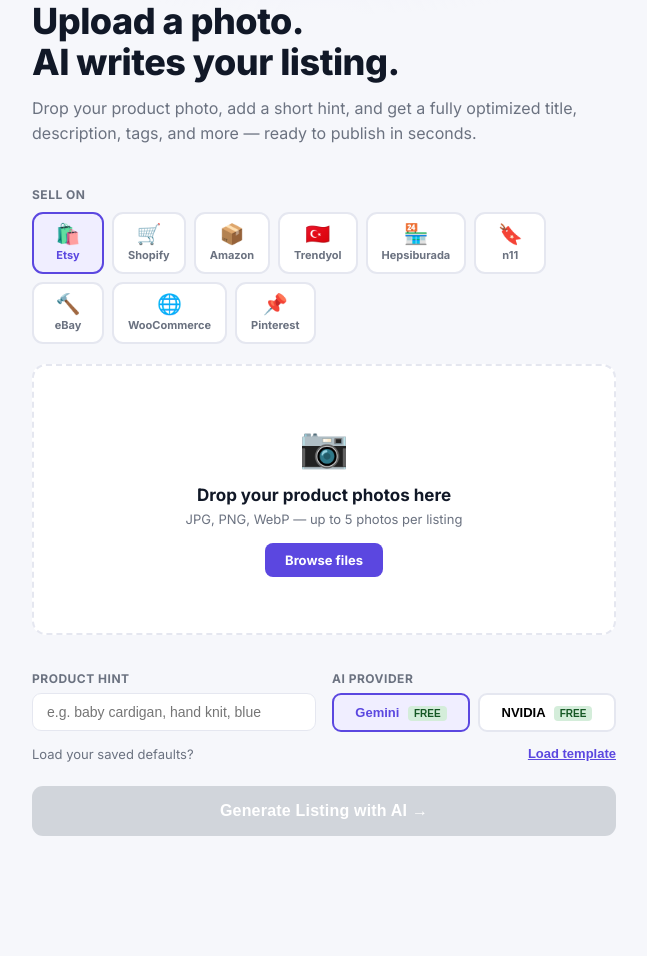
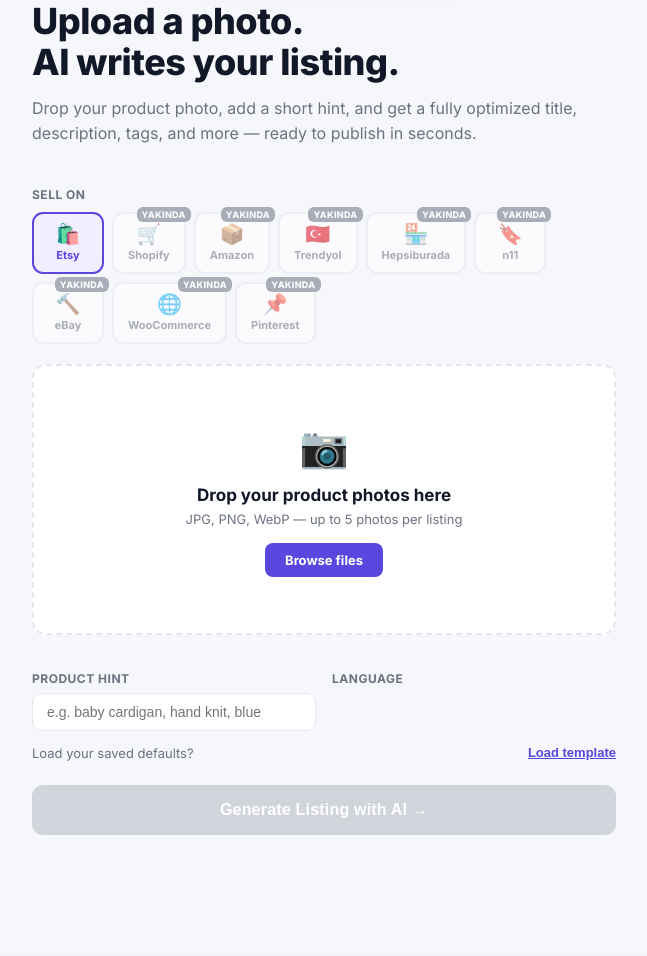
Before and after one commit to theBCA/easylisting, a Flask app: template templates/index.html in a window 1280 px wide. Shown: the part 205-1161 px from the top of the page, without its empty margins (316-963 px from the left). After the commit the page ends 1040 px from the top, so only its background shows below. Run offline with Flask 3, Linux system fonts and the light colour scheme; the template is opened without the code that fills it, so the values that code supplies are empty; some libraries are stand-ins or nearby versions.

Commit message:
fix CSP inline handlers, coming-soon platforms, remove AI selector
- Convert all inline event handlers to addEventListener (CSP fix)
- Mark non-Etsy platforms as coming soon (Yakında)
- Remove AI provider selector, hardcode Gemini

```diff
--- a/templates/index.html
+++ b/templates/index.html
@@ -144,6 +144,9 @@ textarea.field-input { resize: vertical; min-height: 120px; line-height: 1.6; }
 .platform-card { display: flex; flex-direction: column; align-items: center; gap: 4px; padding: 10px 14px; border: 2px solid var(--border); border-radius: 11px; background: white; cursor: pointer; transition: all .15s; min-width: 72px; position: relative; }
 .platform-card:hover { border-color: #B0A8F5; }
 .platform-card.active { border-color: var(--primary); background: #F0EEFF; }
+.platform-card.coming-soon { cursor: not-allowed; opacity: .55; }
+.platform-card.coming-soon:hover { border-color: var(--border); }
+.coming-soon-badge { position: absolute; top: -7px; right: -7px; font-size: 9px; font-weight: 800; background: #6B7280; color: white; border-radius: 6px; padding: 2px 5px; letter-spacing: .3px; text-transform: uppercase; }
 .platform-icon { font-size: 20px; line-height: 1; }
 .platform-name { font-size: 11px; font-weight: 700; color: var(--muted); white-space: nowrap; }
 .platform-card.active .platform-name { color: var(--primary); }
@@ -255,39 +258,47 @@ textarea.plt-input { resize: vertical; min-height: 110px; line-height: 1.6; }
     <div class="platform-row">
       <div class="platform-row-label" data-i18n="label_platform">Sell on</div>
       <div class="platform-grid">
-        <div class="platform-card active" data-platform="etsy" onclick="selectPlatform('etsy',this)">
+        <div class="platform-card active" data-platform="etsy">
           <span class="platform-icon">🛍️</span>
           <span class="platform-name">Etsy</span>
         </div>
-        <div class="platform-card" data-platform="shopify" onclick="selectPlatform('shopify',this)">
+        <div class="platform-card coming-soon" data-platform="shopify">
+          <span class="coming-soon-badge">Yakında</span>
           <span class="platform-icon">🛒</span>
           <span class="platform-name">Shopify</span>
         </div>
-        <div class="platform-card" data-platform="amazon" onclick="selectPlatform('amazon',this)">
+        <div class="platform-card coming-soon" data-platform="amazon">
+          <span class="coming-soon-badge">Yakında</span>
           <span class="platform-icon">📦</span>
           <span class="platform-name">Amazon</span>
         </div>
-        <div class="platform-card" data-platform="trendyol" onclick="selectPlatform('trendyol',this)">
+        <div class="platform-card coming-soon" data-platform="trendyol">
+          <span class="coming-soon-badge">Yakında</span>
           <span class="platform-icon">🇹🇷</span>
           <span class="platform-name">Trendyol</span>
         </div>
-        <div class="platform-card" data-platform="hepsiburada" onclick="selectPlatform('hepsiburada',this)">
+        <div class="platform-card coming-soon" data-platform="hepsiburada">
+          <span class="coming-soon-badge">Yakında</span>
           <span class="platform-icon">🏪</span>
           <span class="platform-name">Hepsiburada</span>
         </div>
-        <div class="platform-card" data-platform="n11" onclick="selectPlatform('n11',this)">
+        <div class="platform-card coming-soon" data-platform="n11">
+          <span class="coming-soon-badge">Yakında</span>
           <span class="platform-icon">🔖</span>
           <span class="platform-name">n11</span>
         </div>
-        <div class="platform-card" data-platform="ebay" onclick="selectPlatform('ebay',this)">
+        <div class="platform-card coming-soon" data-platform="ebay">
+          <span class="coming-soon-badge">Yakında</span>
           <span class="platform-icon">🔨</span>
           <span class="platform-name">eBay</span>
         </div>
-        <div class="platform-card" data-platform="woocommerce" onclick="selectPlatform('woocommerce',this)">
+        <div class="platform-card coming-soon" data-platform="woocommerce">
+          <span class="coming-soon-badge">Yakında</span>
           <span class="platform-icon">🌐</span>
           <span class="platform-name">WooCommerce</span>
         </div>
-        <div class="platform-card" data-platform="pinterest" onclick="selectPlatform('pinterest',this)">
+        <div class="platform-card coming-soon" data-platform="pinterest">
+          <span class="coming-soon-badge">Yakında</span>
           <span class="platform-icon">📌</span>
           <span class="platform-name">Pinterest</span>
         </div>
@@ -309,37 +320,16 @@ textarea.plt-input { resize: vertical; min-height: 110px; line-height: 1.6; }
         <input type="text" id="hintInput" data-i18n-placeholder="hint_placeholder" placeholder="e.g. baby cardigan, hand knit, blue">
       </div>
       <div class="field-group">
-        <label data-i18n="label_provider">AI Provider</label>
-        <div class="provider-toggle">
-          <button class="provider-btn active" data-provider="gemini" onclick="selectProvider('gemini',this)">
-            Gemini <span class="provider-badge badge-free">FREE</span>
-          </button>
-          <button class="provider-btn" data-provider="nvidia" onclick="selectProvider('nvidia',this)">
-            NVIDIA <span class="provider-badge badge-free">FREE</span>
-          </button>
-        </div>
-        <div id="nvidia-model-wrap" style="display:none;margin-top:10px;">
-          <div style="font-size:11px;font-weight:700;color:var(--muted);text-transform:uppercase;letter-spacing:.5px;margin-bottom:7px;">NVIDIA Model</div>
-          <div style="display:flex;gap:8px;">
-            <label style="flex:1;display:flex;align-items:center;gap:7px;padding:9px 12px;border:2px solid var(--border);border-radius:9px;cursor:pointer;font-size:13px;font-weight:600;" id="model-llama-label">
-              <input type="radio" name="nvidia_model" value="llama-90b" checked onchange="updateModelLabel()" style="accent-color:var(--primary)">
-              Llama 3.2 90B
-            </label>
-            <label style="flex:1;display:flex;align-items:center;gap:7px;padding:9px 12px;border:2px solid var(--border);border-radius:9px;cursor:pointer;font-size:13px;font-weight:600;" id="model-phi-label">
-              <input type="radio" name="nvidia_model" value="phi-3.5" onchange="updateModelLabel()" style="accent-color:var(--primary)">
-              Phi-3.5 Vision
-            </label>
-          </div>
-        </div>
+        <label data-i18n="label_lang">Language</label>
       </div>
     </div>
 
     <div class="template-row">
       <span style="color:var(--muted);font-size:13px;" data-i18n="template_hint">Load your saved defaults?</span>
-      <button class="btn-text" onclick="loadTemplate()" data-i18n="template_load">Load template</button>
+      <button class="btn-text" id="loadTemplateBtn" data-i18n="template_load">Load template</button>
     </div>
 
-    <button class="btn-generate" id="generateBtn" onclick="startGenerate()" disabled data-i18n="btn_generate">
+    <button class="btn-generate" id="generateBtn" disabled data-i18n="btn_generate">
       Generate Listing with AI →
     </button>
   </div>
@@ -686,6 +676,7 @@ document.addEventListener('DOMContentLoaded', () => {
 
 // ── State ──────────────────────────────────────────────────────────────────
 let selectedFiles = [], selectedProvider = 'gemini', aiData = {}, selectedPlatform = 'etsy';
+const PROVIDER = 'gemini';
 
 // ── Platform config ────────────────────────────────────────────────────────
 const PLATFORM_META = {
@@ -1062,7 +1053,7 @@ async function startGenerate() {
   const fd = new FormData();
   selectedFiles.forEach(f => fd.append('images', f));
   fd.append('hint',     document.getElementById('hintInput').value);
-  fd.append('provider', selectedProvider);
+  fd.append('provider', PROVIDER);
   fd.append('lang',     currentLang);
   fd.append('platform', selectedPlatform);
   const nvidiaModel = document.querySelector('input[name="nvidia_model"]:checked');
@@ -1383,6 +1374,85 @@ function showToast(msg, type='') {
   t.textContent = msg; t.className = 'toast show ' + type;
   setTimeout(() => t.className = 'toast', 3500);
 }
+
+// ── Event listeners (replacing inline handlers) ────────────────────────────
+document.addEventListener('DOMContentLoaded', () => {
+  // Lang buttons
+  document.querySelectorAll('.lang-btn').forEach(btn =>
+    btn.addEventListener('click', () => setLang(btn.dataset.lang)));
+
+  // Platform cards
+  document.querySelectorAll('.platform-card').forEach(card => {
+    if (card.classList.contains('coming-soon')) return;
+    card.addEventListener('click', () => selectPlatform(card.dataset.platform, card));
+  });
+
+  // Provider buttons
+  document.querySelectorAll('.provider-btn').forEach(btn =>
+    btn.addEventListener('click', () => selectProvider(btn.dataset.provider, btn)));
+
+  // NVIDIA model radio buttons
+  document.querySelectorAll('input[name="nvidia_model"]').forEach(radio =>
+    radio.addEventListener('change', () => updateModelLabel()));
+
+  // Load template button
+  document.getElementById('loadTemplateBtn')?.addEventListener('click', () => loadTemplate());
+
+  // Generate button
+  document.getElementById('generateBtn')?.addEventListener('click', () => startGenerate());
+
+  // Translate buttons
+  document.getElementById('translateEnBtn')?.addEventListener('click', () => translateTo('en'));
+  document.getElementById('translateDeBtn')?.addEventListener('click', () => translateTo('de'));
+  document.getElementById('translateTrBtn')?.addEventListener('click', () => translateTo('tr'));
+
+  // Review back button
+  document.getElementById('reviewBackBtn')?.addEventListener('click', () => goBack());
+
+  // Platform review back button
+  document.getElementById('pltBackBtn')?.addEventListener('click', () => goBack());
+
+  // Export all text button
+  document.getElementById('exportAllBtn')?.addEventListener('click', () => exportAllText());
+
+  // Title char count
+  document.getElementById('r-title')?.addEventListener('input', function() {
+    updateCharCount(this, 'title-count', 140);
+  });
+
+  // Chip wrap click-to-focus
+  document.getElementById('tags-wrap')?.addEventListener('click', () => focusChipInput('tag-input'));
+  document.getElementById('materials-wrap')?.addEventListener('click', () => focusChipInput('material-input'));
+  document.getElementById('colors-wrap')?.addEventListener('click', () => focusChipInput('color-input'));
+  document.getElementById('sizes-wrap')?.addEventListener('click', () => focusChipInput('size-input'));
+
+  // Chip input keydown
+  document.getElementById('tag-input')?.addEventListener('keydown', e =>
+    chipKeydown(e, 'tags-wrap', 'tag-input', 13, 'tag-count-label'));
+  document.getElementById('material-input')?.addEventListener('keydown', e =>
+    chipKeydown(e, 'materials-wrap', 'material-input', 13, null));
+  document.getElementById('color-input')?.addEventListener('keydown', e =>
+    chipKeydown(e, 'colors-wrap', 'color-input', 20, null, 'color-chip'));
+  document.getElementById('size-input')?.addEventListener('keydown', e =>
+    chipKeydown(e, 'sizes-wrap', 'size-input', 20, null, 'size-chip'));
+
+  // Taxonomy search
+  document.getElementById('taxonomy-search')?.addEventListener('input', function() {
+    taxonomySearch(this.value);
+  });
+
+  // Copy Instagram button
+  document.getElementById('copyInstagramBtn')?.addEventListener('click', () => copyInstagram());
+
+  // Publish button
+  document.getElementById('publishBtn')?.addEventListener('click', () => publish());
+
+  // Save template button
+  document.getElementById('saveTemplateBtn')?.addEventListener('click', () => saveTemplate());
+
+  // Paywall close button
+  document.getElementById('paywallCloseBtn')?.addEventListener('click', () => closeModal('paywallModal'));
+});
 </script>
 </body>
 </html>
```
Also changed, not shown: other parts of templates/index.html (+23 -23 lines), templates/bulk.html (+24 -7 lines), templates/connect.html (+11 -4 lines), templates/listings.html (+14 -4 lines), templates/upgrade.html (+15 -5 lines).
